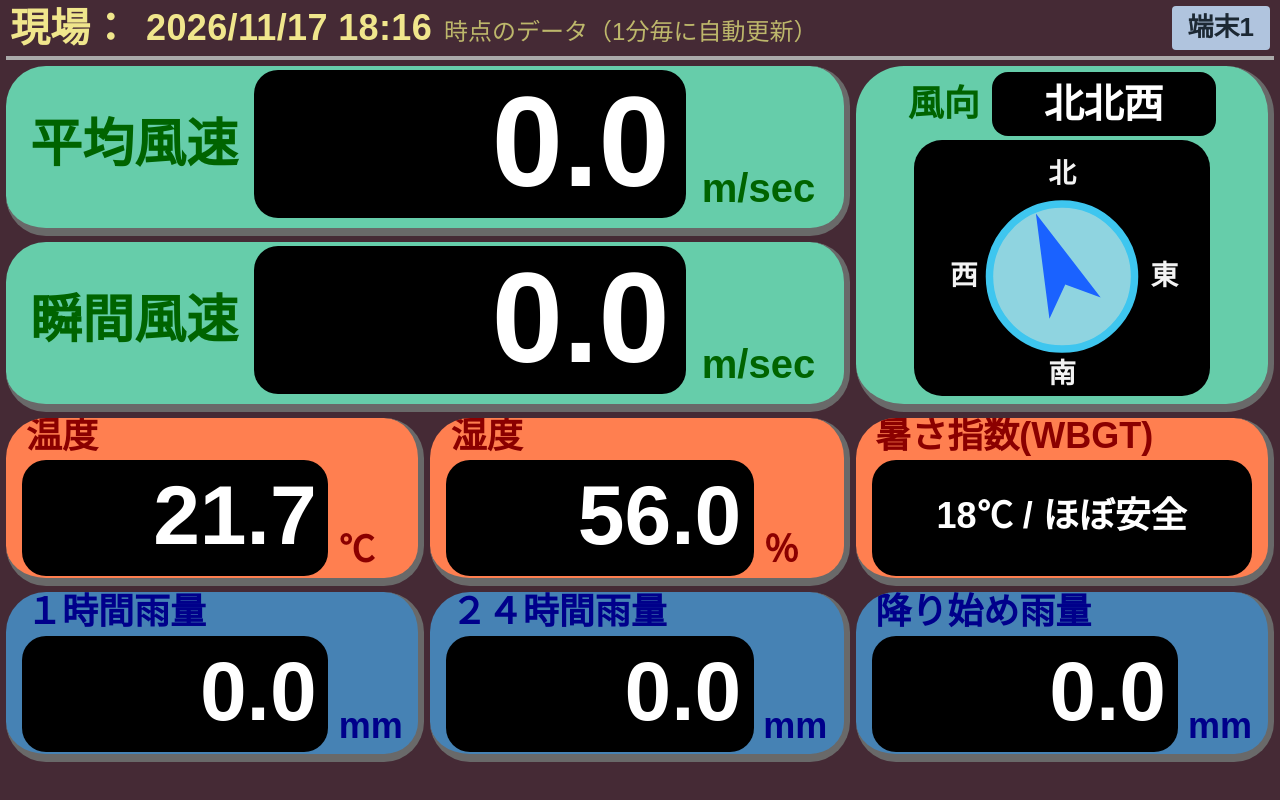
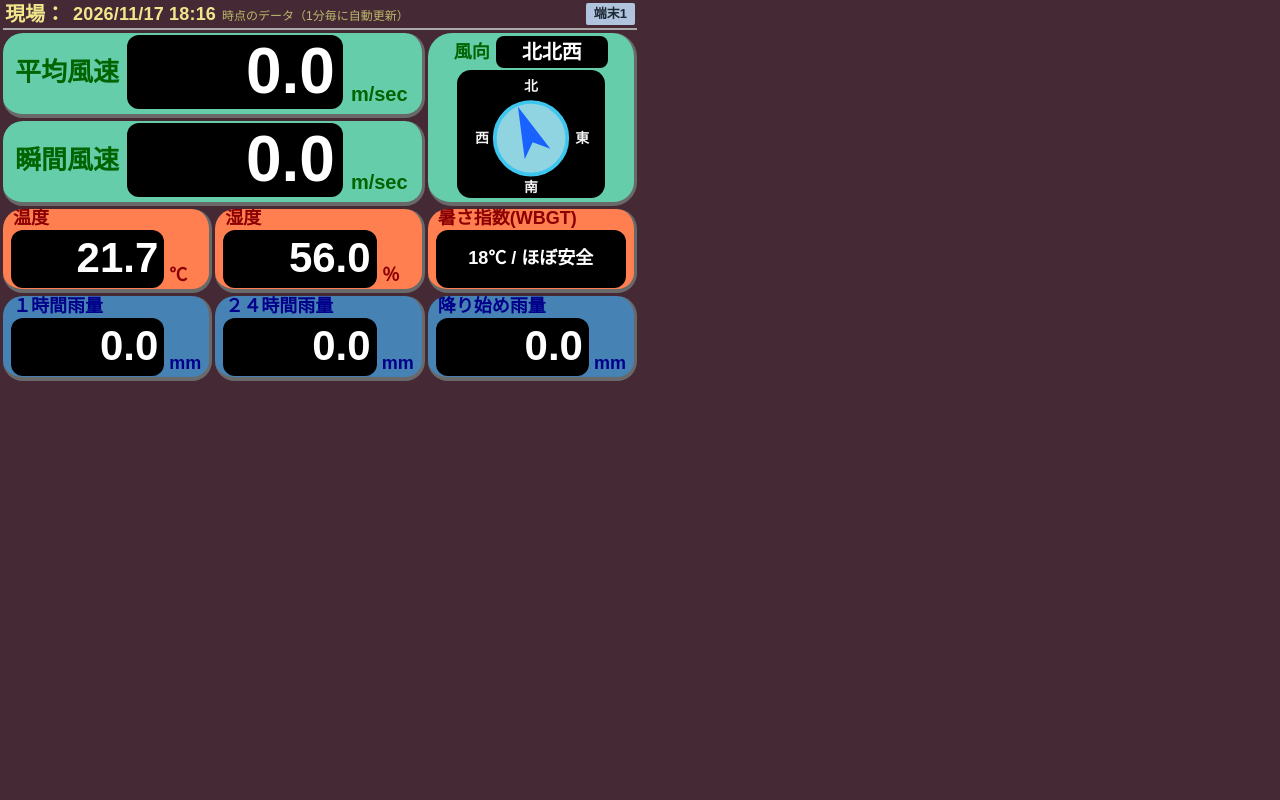
Before and after one commit to digital-signage-led/led-mimamori-signage, a plain HTML site: page index.html in a window 1280 px wide. Drawn offline with Linux system fonts and the light colour scheme; no server answers.

Commit message:
Lock the signage page to the native 640x384 panel.
Co-authored-by: Cursor <cursoragent@cursor.com>

```diff
--- a/css/signage.css
+++ b/css/signage.css
@@ -1,8 +1,8 @@
 html,
 body {
   margin: 0;
-  width: 100%;
-  height: 100%;
+  width: 640px;
+  height: 384px;
   overflow: hidden;
   background: #452a35;
   color: #f0e68c;
--- a/index.html
+++ b/index.html
@@ -2,7 +2,7 @@
 <html lang="ja">
 <head>
   <meta charset="UTF-8">
-  <meta name="viewport" content="width=device-width, initial-scale=1, minimum-scale=1, maximum-scale=1, user-scalable=no">
+  <meta name="viewport" content="width=640, height=384, initial-scale=1, maximum-scale=1, user-scalable=no">
   <meta name="robots" content="noindex">
   <title>最新データ（簡易）640×384 – みまもり伝書鳩</title>
   <link rel="stylesheet" href="css/signage.css">
--- a/js/app.js
+++ b/js/app.js
@@ -67,13 +67,11 @@ const fields = {
 let hasData = false;
 
 function fit() {
-  const width = window.innerWidth || document.documentElement.clientWidth || DESIGN_W;
-  const height = window.innerHeight || document.documentElement.clientHeight || DESIGN_H;
-  const scale = Math.min(width / DESIGN_W, height / DESIGN_H);
   stage.style.left = "0px";
   stage.style.top = "0px";
-  stage.style.transformOrigin = "0 0";
-  stage.style.transform = `scale(${scale})`;
+  stage.style.width = DESIGN_W + "px";
+  stage.style.height = DESIGN_H + "px";
+  stage.style.transform = "none";
 }
 
 function directionDeg(name, compass) {
```
